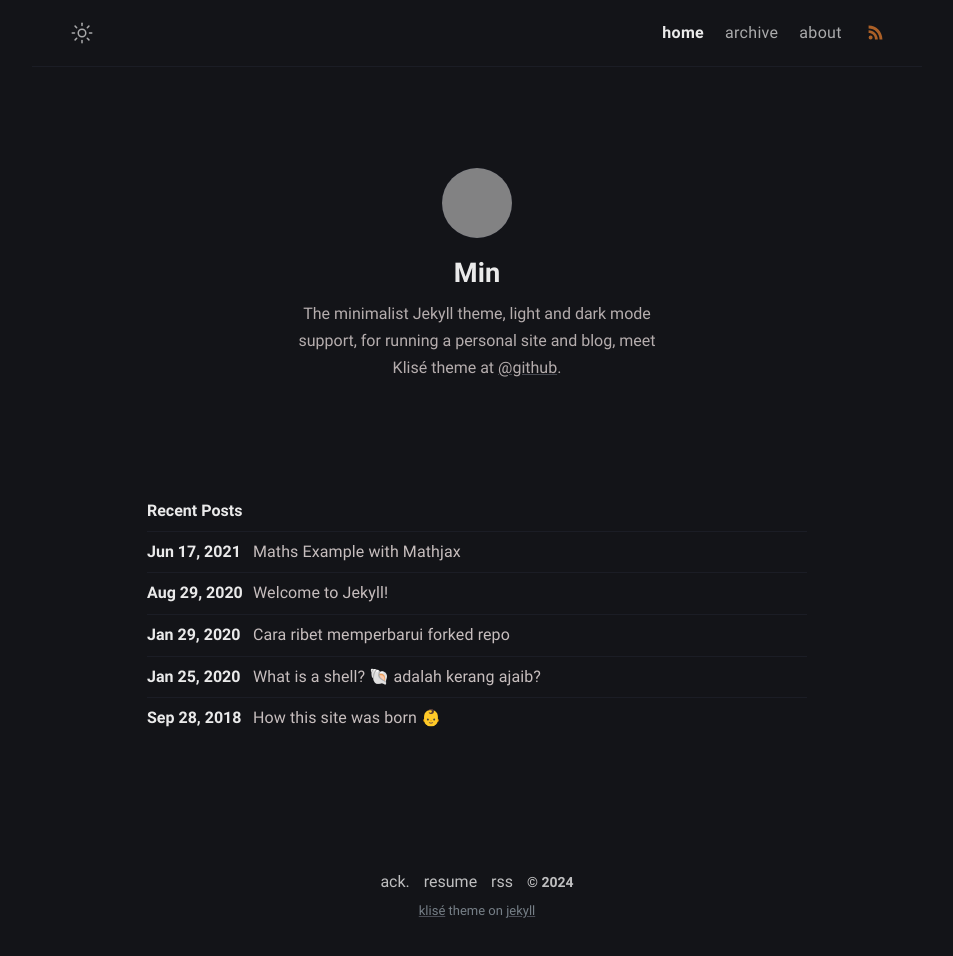
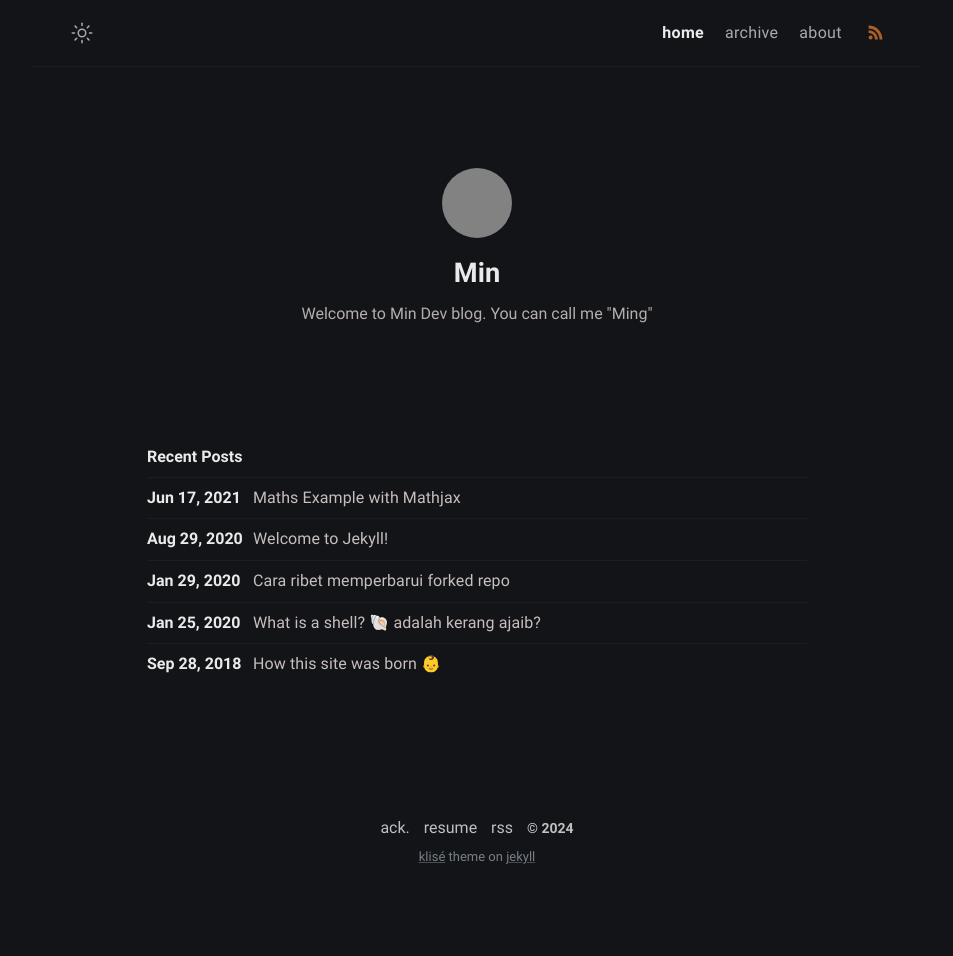
Before and after one commit to keimindev/ming.github.io, a Jekyll site: the page built from index.md, in a window 1280 px wide. Shown: the whole page, without its empty margins (163-1116 px from the left). Built offline with Jekyll 4.4.1, drawn with Linux system fonts in a browser that asks for light colours; after the commit the page ends 902 px from its top, so only the background shows below that; grey boxes are pictures that could not be loaded.

Commit message:
Update _config.yml

```diff
--- a/_config.yml
+++ b/_config.yml
@@ -1,10 +1,10 @@
 # Site settings
-title: Ming 🐰 # site title
+title: Ming🐰 # site title
 description: >- # site description
   He's writing in Bahasa about web technology and experience as a journal
   for documentation things that he learned, meet him <a href="https://github.com/piharpi" target="_blank" rel="noopener">@github</a>.
 lang: en-US # default lang
-timezone: Asia/Jakarta # set your timezone
+timezone: Asia/Seoul # set your timezone
 image: assets/img/ogp.png # This image used for Open Graph more info https://ogp.me/
 repo: https://github.com/piharpi/jekyll-klise # site repo [optional]
 mode: dark # default theme "dark" | "light"
@@ -13,12 +13,11 @@ mode: dark # default theme "dark" | "light"
 author:
   name: Min # author name
   bio: >- # tell to the world
-    The minimalist Jekyll theme, light and dark mode support, for running a personal site and blog,
-    meet Klisé theme at <a href="https://github.com/piharpi/jekyll-klise" target="_blank" rel="noopener">@github</a>.
+    Welcome to Min Dev blog. You can call me "Ming"
   username: Ming # general username
   github: keimindev # github username
-  twitter: twitter_username # twitter username
-  facebook: facebook_username # facebook username
+  # twitter: twitter_username # twitter username
+  # facebook: facebook_username # facebook username
   email: keimindev@gmail.com # email adress
   avatar: /assets/img/minLA.jpg # change with your own avatar
 
```
